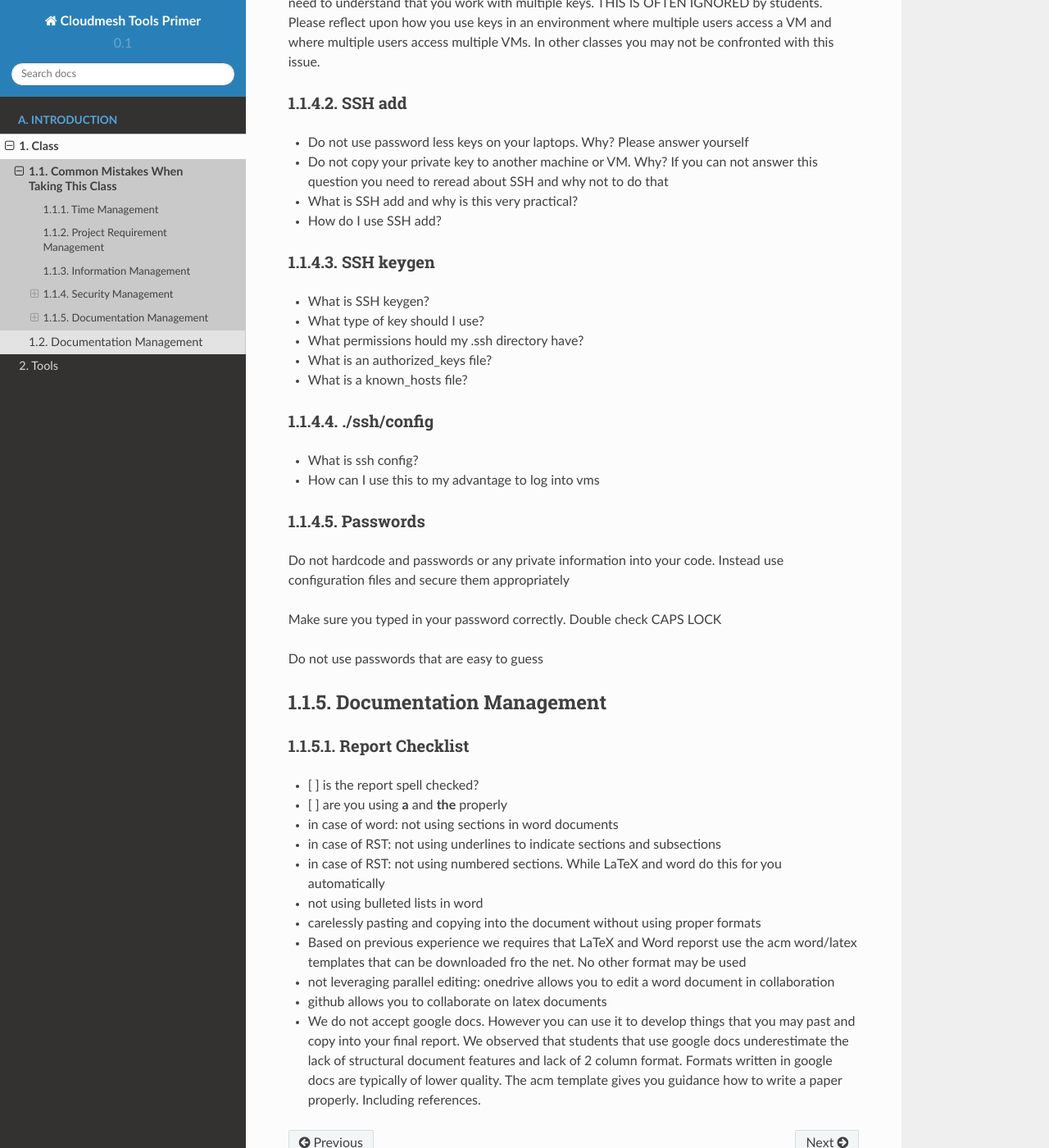
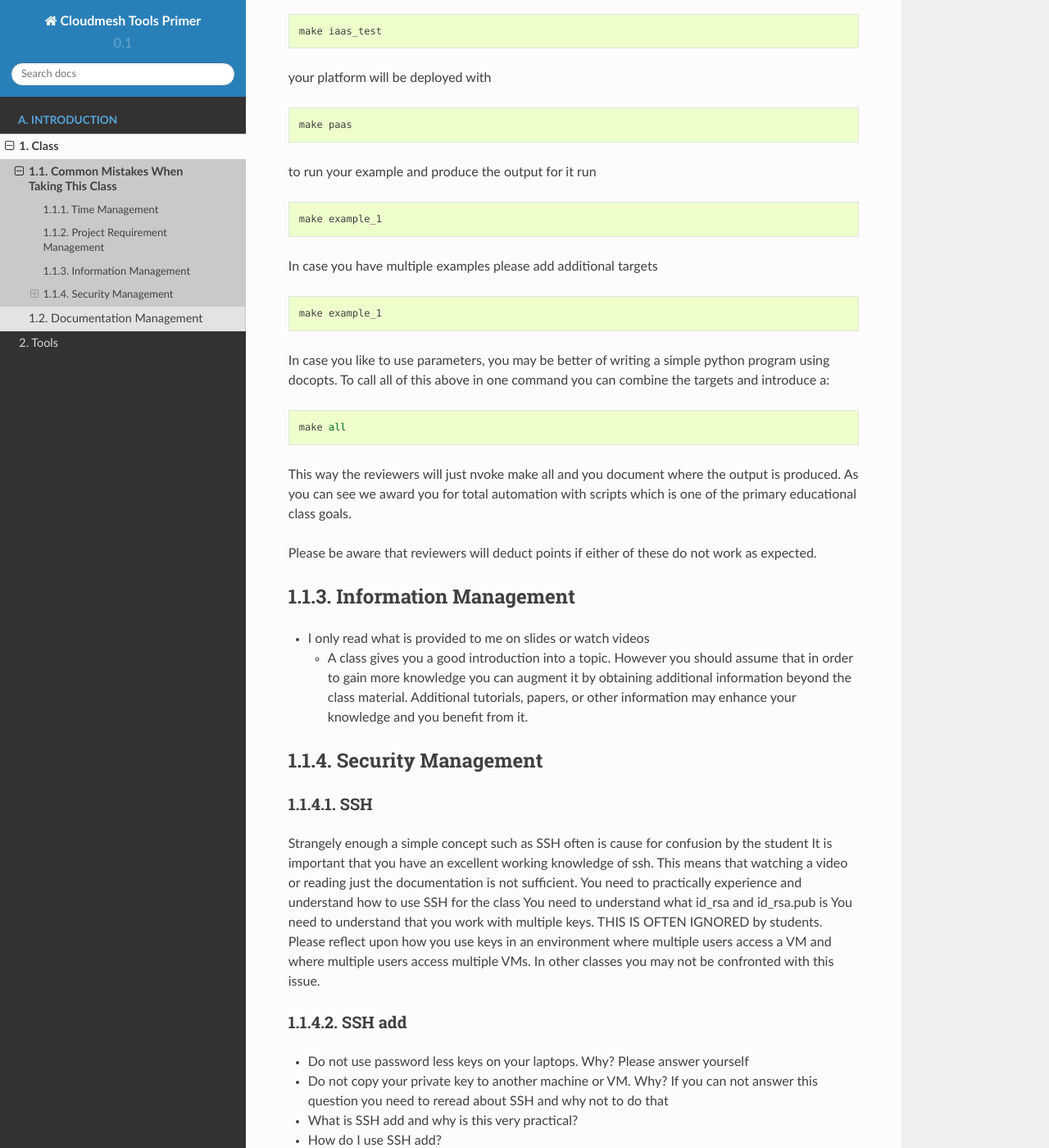
Before and after one commit to tangbeve/tools, a Sphinx documentation site: the page built from docs/source/class/mistakes.rst, in a window 1280 px wide and 1400 px high, scrolled down 1114 px. Shown: the whole window at 82% size. Built offline with Sphinx 7.4.7 and the Read the Docs theme 2.0.0, drawn with Linux system fonts in a browser that asks for light colours; formulas are drawn with MathJax 3; pages that are not in the unit, such as notebooks, are missing from menus; some of the changed text lies outside the part shown.

Commit message:
new:dev: class notes; ansible notes

```diff
--- a/docs/source/class/mistakes.rst
+++ b/docs/source/class/mistakes.rst
@@ -27,7 +27,69 @@
 * Optionally develop scripts in bash
 * Optionally develop supporting scripts with Makefiles
 * Do not use .bat scripts, scripts must run on Linux
-* Use the galaxy role layout to structure your scripts, but do not commit to galaxy
+* Use the galaxy role layout to structure your scripts, but do not
+  commit to galaxy
+
+One of the biggest issues students face is to understand the
+requirements of the project. It includes a non negotiatable
+requirement of developing deployment scripts in **ansible**. IN this
+calss we will not accept other deployment frameworks such as chef,
+puppet, slatstack, and so on. Having said this we will also not accept
+the use of ansible in a GUI environment that you may already have
+access to.
+
+The project should furthermore contain either a Makefile, a number of
+shell scripts or a python program using docopts for starting the
+environment easily.
+
+Lets assume you decided to use a make file than we expect you can
+create the IaaS with while using chameleon cloud as the default
+cloud. YOu can assume that a valid `~/cloudmesh/cloudmesh.yaml` file is
+available
+
+::
+
+   make iaas
+
+You will test if the iaas is properly deployed with
+
+::
+
+   make iaas_test
+
+your platform will be deployed with
+
+::
+
+   make paas
+
+to run your example and produce the output for it run
+
+::
+
+   make example_1
+
+In case you have multiple examples please add additional targets
+
+::
+
+   make example_1
+
+In case you like to use parameters, you may be better of writing a
+simple python program using docopts. To call all of this above in one
+command you can combine the targets and introduce a::
+
+  make all
+
+This way the reviewers will just nvoke make all and you document where
+the output is produced. As you can see we award you for total
+automation with scripts which is one of the primary educational class
+goals.
+
+
+Please be aware that reviewers will deduct points if either of these
+do not work as expected.
+
 
 Information Management
 ----------------------
@@ -93,33 +155,3 @@
 Make sure you typed in your password correctly. Double check CAPS LOCK
 
 Do not use passwords that are easy to guess
-
-Documentation Management
-------------------------
-
-Report Checklist
-^^^^^^^^^^^^^^^^^
-
-* [ ] is the report spell checked?
-* [ ] are you using **a** and **the** properly
-* in case of word: not using sections in word documents
-* in case of RST: not using underlines to indicate sections and
-  subsections
-* in case of RST: not using numbered sections. While LaTeX and word do
-  this for you automatically
-* not using bulleted lists in word
-* carelessly pasting and copying into the document without using
-  proper formats
-* Based on previous experience we requires that LaTeX and Word reporst
-  use the acm word/latex templates that can be downloaded fro the
-  net. No other format may be used
-* not leveraging parallel editing: onedrive allows you to
-  edit a word document in collaboration
-* github allows you to collaborate on latex documents
-* We do not accept google docs. However you can use it to develop
-  things that you may past and copy into your final report. We
-  observed that students that use google docs underestimate the lack
-  of structural document features and lack of 2 column format. Formats
-  written in google docs are typically of lower quality.
-  The acm template gives you guidance how to write a paper
-  properly. Including references.
--- a/docs/source/tools/languages/python/pycharm.rst
+++ b/docs/source/tools/languages/python/pycharm.rst
@@ -39,7 +39,7 @@
 Now the `tools` directory will show up in the cloudmesh directory.
 Start PyCharm. If you have not yet created a Project, `Create New
 Project` and name it CLOUDMESH (In future you can just double click on
-it). Than uuse `File`->`Open` to open and add the repository to the
+it). Than uuse `File` -> `Open` to open and add the repository to the
 current project.
 
 You nee dto do some configurations to point to the right interpreter
@@ -50,7 +50,7 @@
 
 .. prompt:: bash
 
-	    make doc.
+	    make doc
 
 To view the output, you can say
 
```
Also changed, not shown: docs/source/tools/devops/ansible.rst (+36 -0 lines).
